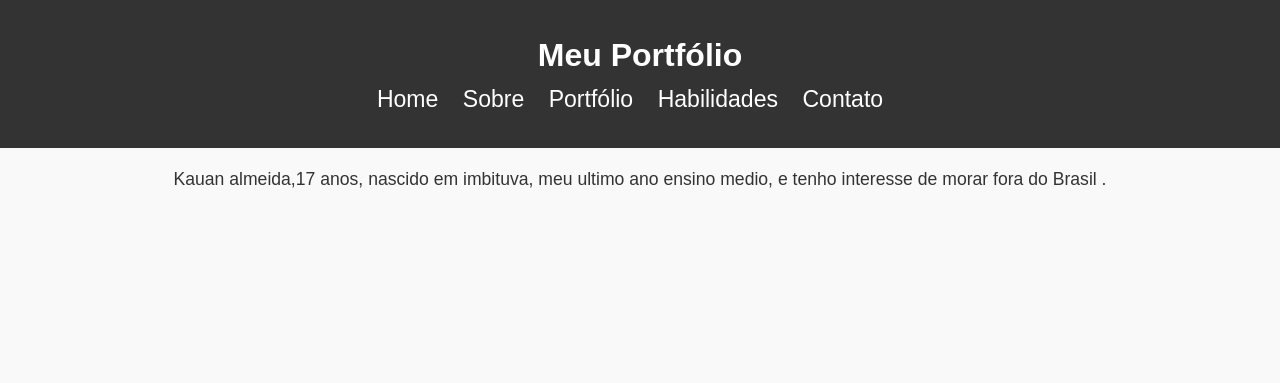
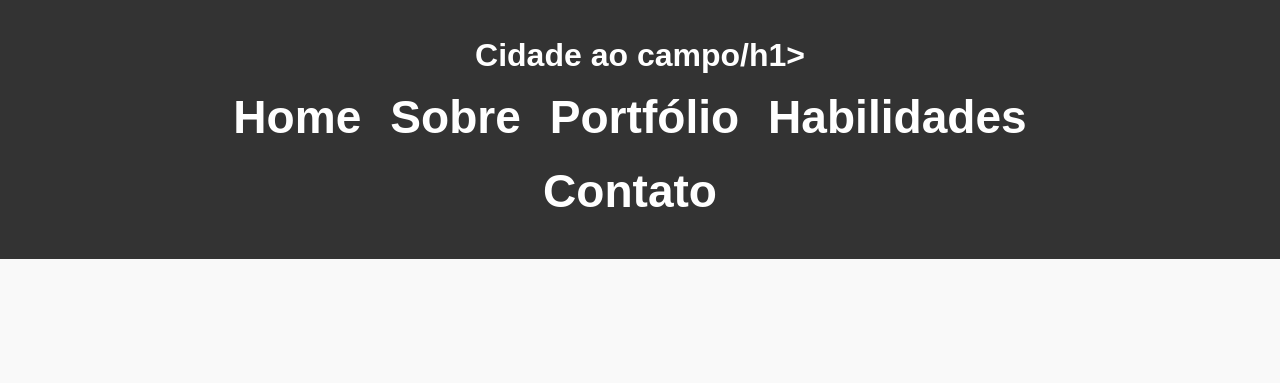
Before and after one commit to kauanAlmeida33/agrinho, a plain HTML site: page index.html in a window 1280 px wide. Shown: the top 383 px of the page. Drawn offline with Linux system fonts and the light colour scheme; a script that the page names is missing; a web font is replaced by a local one.

Commit message:
Update index.html

```diff
--- a/index.html
+++ b/index.html
@@ -11,7 +11,7 @@
 <body>
     <header id="home">
         <div class="container">
-            <h1>Meu Portfólio</h1>
+            <h1>Cidade ao campo/h1>
             <nav>
                 <ul>
                     <li><a href="#home">Home</a></li>
```
